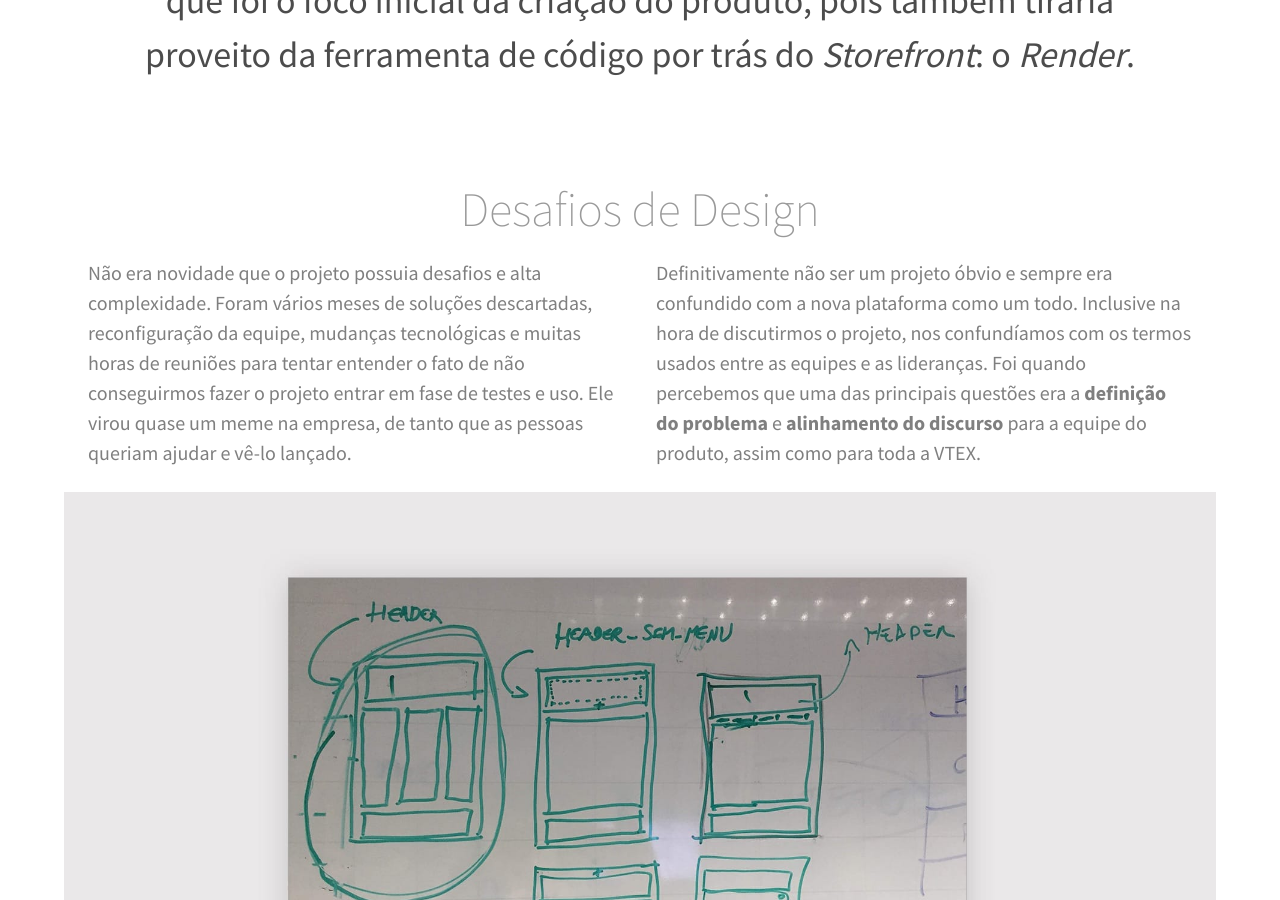
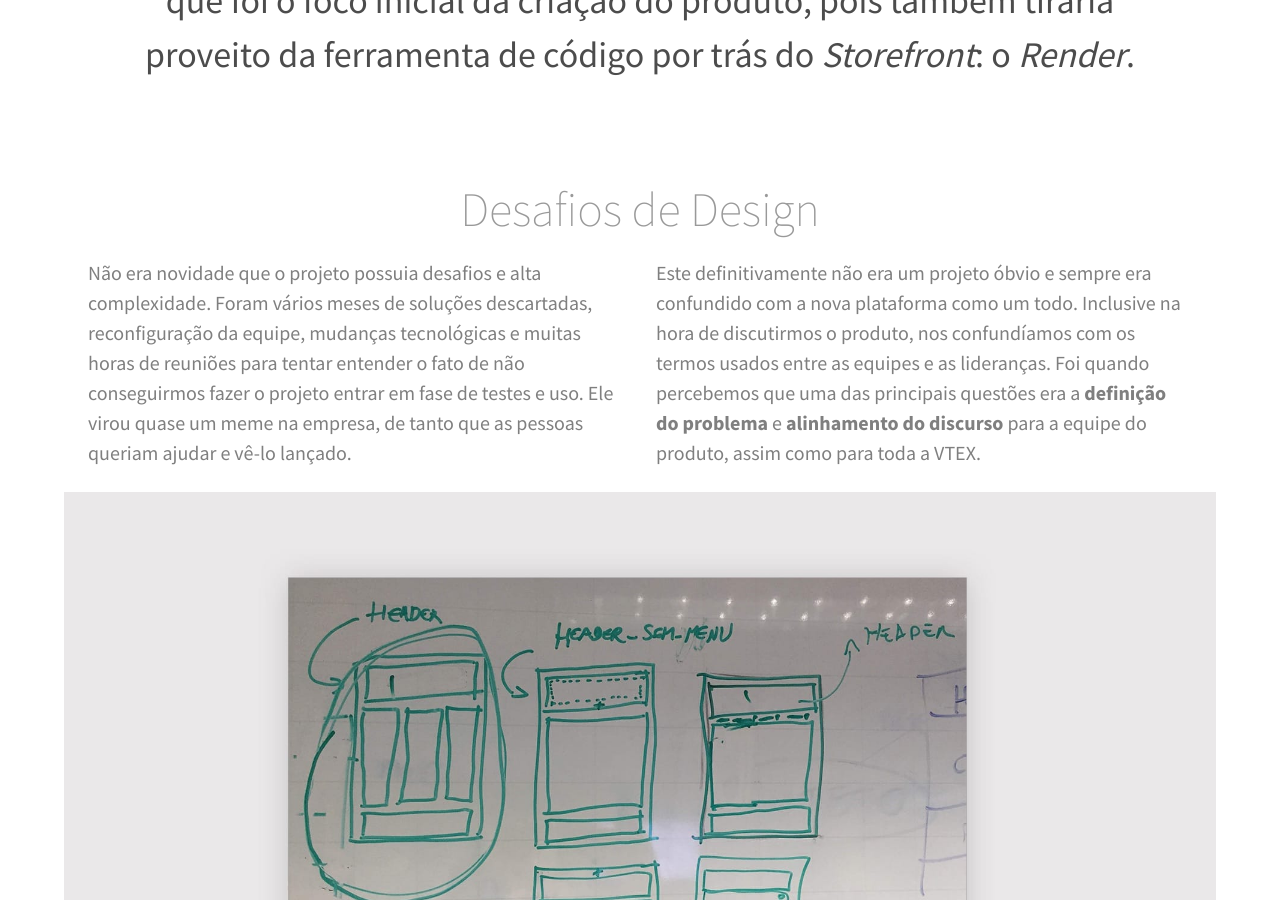
Before and after one commit to rodrigomuniz/muniz.nu, a Jekyll site: the page built from _portfolio/vtex-storefront.html, in a window 1280 px wide and 900 px high, scrolled down 1333 px. Built offline with Jekyll 4.4.1, drawn with Linux system fonts in a browser that asks for light colours; nearby versions of some CDN libraries; some of the changed text lies outside the part shown.

Commit message:
wordsmithing

```diff
--- a/_portfolio/vtex-io.html
+++ b/_portfolio/vtex-io.html
@@ -138,11 +138,11 @@ excerpt: "Ajudei a conduzir o processo de redesign completo e simplificação da
   </div>
 </div>
 
-<h4 class="ph2 f2 f1-ns fw2 mv0 pt4 pt5-ns pb3 black-40 tc-ns">Beta público</h4>
+<h4 class="ph2 f2 f1-ns fw2 mv0 pt4 pt5-ns pb3 black-40 tc-ns">Public Beta</h4>
 
 <div class="tl tl-m tc-ns">
   <img src="/images/portfolio/nav-final.png" alt="IO Navigation" class="dib mv3" />
-  <p class="f4 f3-ns measure center lh-copy black-50 mv1 mh0 ph2 ph0-ns">Na semana de anúncio da Extension Store no evento anual de lançamentos da empresa, o VTEX Day 2017, foi possível realizar alguns testes de usabilidade de guerrilha com parceiros e membros da equipe do financeiro da VTEX. As maiores questões encontradas foram de performance e alguns bugs que seriam corrigidos rapidamente antes do lançamento do <em>public beta</em>, quando o os lojistas começaram a usar e avaliar a solução na versão de testes.</p>
+  <p class="f4 f3-ns measure center lh-copy black-50 mv1 mh0 ph2 ph0-ns">Na semana de anúncio da Extension Store no evento anual de lançamentos da empresa, o VTEX Day 2017, foi possível realizar alguns testes de usabilidade de guerrilha com parceiros e membros da equipe do financeiro da VTEX. As maiores questões encontradas foram de performance e alguns bugs que seriam corrigidos rapidamente antes do lançamento do <em>public beta</em>, quando os lojistas começaram a usar e avaliar a versão de testes da solução.</p>
 </div>
 
 <section class="tc">
--- a/_portfolio/vtex-storefront.html
+++ b/_portfolio/vtex-storefront.html
@@ -20,7 +20,7 @@ excerpt: "Colaborei com a definição da visão de produto, vocabulário, jornad
   </div>
   <div class="fl w-100 w-100-m w-50-ns ph3">
     <p class="measure center lh-copy black-50 mt1 mh0">
-      Definitivamente não ser um projeto óbvio e sempre era confundido com a nova plataforma como um todo. Inclusive na hora de discutirmos o projeto, nos confundíamos com os termos usados entre as equipes e as lideranças. Foi quando percebemos que uma das principais questões era a <strong>definição do problema</strong> e <strong>alinhamento do discurso</strong> para a equipe do produto, assim como para toda a VTEX.
+      Este definitivamente não era um projeto óbvio e sempre era confundido com a nova plataforma como um todo. Inclusive na hora de discutirmos o produto, nos confundíamos com os termos usados entre as equipes e as lideranças. Foi quando percebemos que uma das principais questões era a <strong>definição do problema</strong> e <strong>alinhamento do discurso</strong> para a equipe do produto, assim como para toda a VTEX.
     </p>
   </div>
 </div>
@@ -33,7 +33,7 @@ excerpt: "Colaborei com a definição da visão de produto, vocabulário, jornad
 
     <ul class="black-50 measure center center-m mh0-ns lh-copy ma0 mt4 mt4-m mt3-ns">
       <li>Definir o problema de forma sólida e clara antes de pensar na solução</li>
-      <li>Alinhar o discurso e vocabulário dos termos técnicos usados no projeto</li>
+      <li>Alinhar o discurso e vocabulário de termos técnicos</li>
       <li>Dar autonomia de forma flexível para o perfil de usuário mais leigo da plataforma</li>
       <li>Atender também ao perfil técnico de desenvolvedor</li>
       <li>Superar a expectativa e recuperar a confiança diante da frustração do usuário com problemas conhecidos da versão antiga em uso</li>
```
